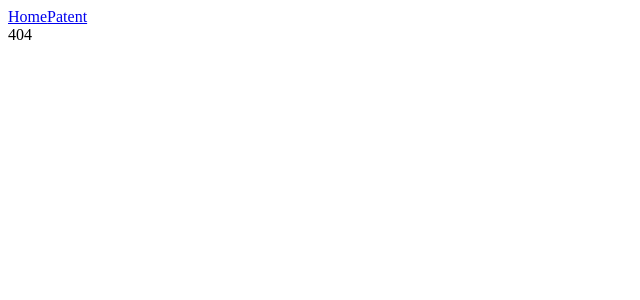
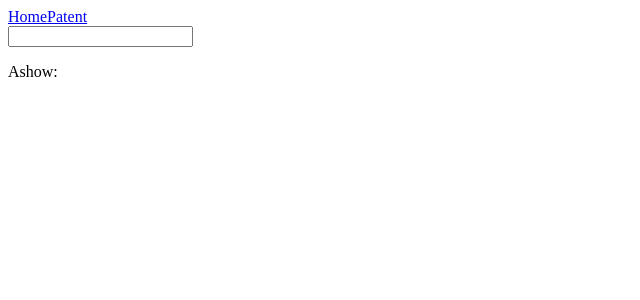
Before and after one commit to linhuibin98/Vue-technology-stack, a Vue app in the folder vue-couse/: page /#/store in a window 1280 px wide. Before the commit this address had no page. Shown: the top 300 px of the page, without its empty margins (0-640 px from the left). Built offline with nearby package versions, Linux system fonts and the light colour scheme.

Commit message:
emit $$ on

```diff
--- a/vue-couse/src/App.vue
+++ b/vue-couse/src/App.vue
@@ -6,8 +6,8 @@
     </div>
     <transition-group name="router">
       <router-view key='default'/>
-      <router-view key="parent" name="email"/>
-      <router-view key="tel" name="tel" />
+      <router-view key="Email" name="email"/>
+      <router-view key="Tel" name="tel" />
     </transition-group>
   </div>
 </template>
--- /dev/null
+++ b/vue-couse/src/bus/index.js
@@ -0,0 +1,4 @@
+import Vue from 'vue';
+const Bus = new Vue();
+
+export default Bus;
--- /dev/null
+++ b/vue-couse/src/components/AInput.vue
@@ -0,0 +1,21 @@
+<template>
+  <input type="text" @input="handleInput" :value="value">
+</template>
+
+<script>
+export default {
+  name: 'AInput',
+  props: {
+    value: {
+      type: [String, Number],
+      default: ''
+    }
+  },
+  methods: {
+    handleInput (event) {
+      const value = event.target.value;
+      this.$emit('input', value);
+    }
+  }
+}
+</script>
--- /dev/null
+++ b/vue-couse/src/components/Ashow.vue
@@ -0,0 +1,14 @@
+<template>
+  <div>
+    <p>Ashow: {{content}}</p>
+  </div>
+</template>
+
+<script>
+export default {
+  props: {
+    content: [String, Number],
+    default: ''
+  }
+}
+</script>
--- /dev/null
+++ b/vue-couse/src/components/Email.vue
@@ -0,0 +1,11 @@
+<template>
+  <div>
+    <p>Email: 10323555354@qq.com</p>
+  </div>
+</template>
+
+<script>
+export default {
+  name: 'email'
+}
+</script>
--- /dev/null
+++ b/vue-couse/src/components/Tel.vue
@@ -0,0 +1,11 @@
+<template>
+  <div>
+    <p>tel: 1112324564</p>
+  </div>
+</template>
+
+<script>
+export default {
+  name: 'tel'
+}
+</script>
--- /dev/null
+++ b/vue-couse/src/components/store.vue
@@ -0,0 +1,24 @@
+<template>
+  <div>
+    <a-input v-model="inputValue"></a-input>
+    <p>{{inputValue}}</p>
+    <ashow :content='inputValue'></ashow>
+  </div>
+</template>
+
+<script>
+import AInput from './AInput.vue'
+import Ashow from './Ashow.vue'
+export default {
+  name: 'store',
+  data () {
+    return {
+      inputValue: ''
+    }
+  },
+  components: {
+    AInput,
+    Ashow
+  }
+}
+</script>
--- a/vue-couse/src/main.js
+++ b/vue-couse/src/main.js
@@ -4,8 +4,11 @@ import Vue from 'vue'
 import App from './App'
 import router from './router'
 import store from './store'
+import Bus from './bus'
 
-Vue.config.productionTip = false
+Vue.config.productionTip = false;
+
+Vue.prototype.$bus = Bus;
 
 /* eslint-disable no-new */
 new Vue({
--- a/vue-couse/src/router/routes.js
+++ b/vue-couse/src/router/routes.js
@@ -1,4 +1,6 @@
 import Home from '@/components/Home'
+import Email from '@/components/Email'
+import Tel from '@/components/Tel'
 
 //路由守卫 : beforeEnter
 
@@ -41,9 +43,21 @@ export default [
     }]
   },
   {
+    path: '/email',
+    components: {
+      email: Email,
+      tel: Tel
+    }
+  },
+  {
     path: '/login',
     name: 'Login',
     component: () => import('@/components/Login')
+  },
+  {
+    path: '/store',
+    name: 'Store',
+    component: () => import('@/components/store')
   },
   {
     path: '*',
```
